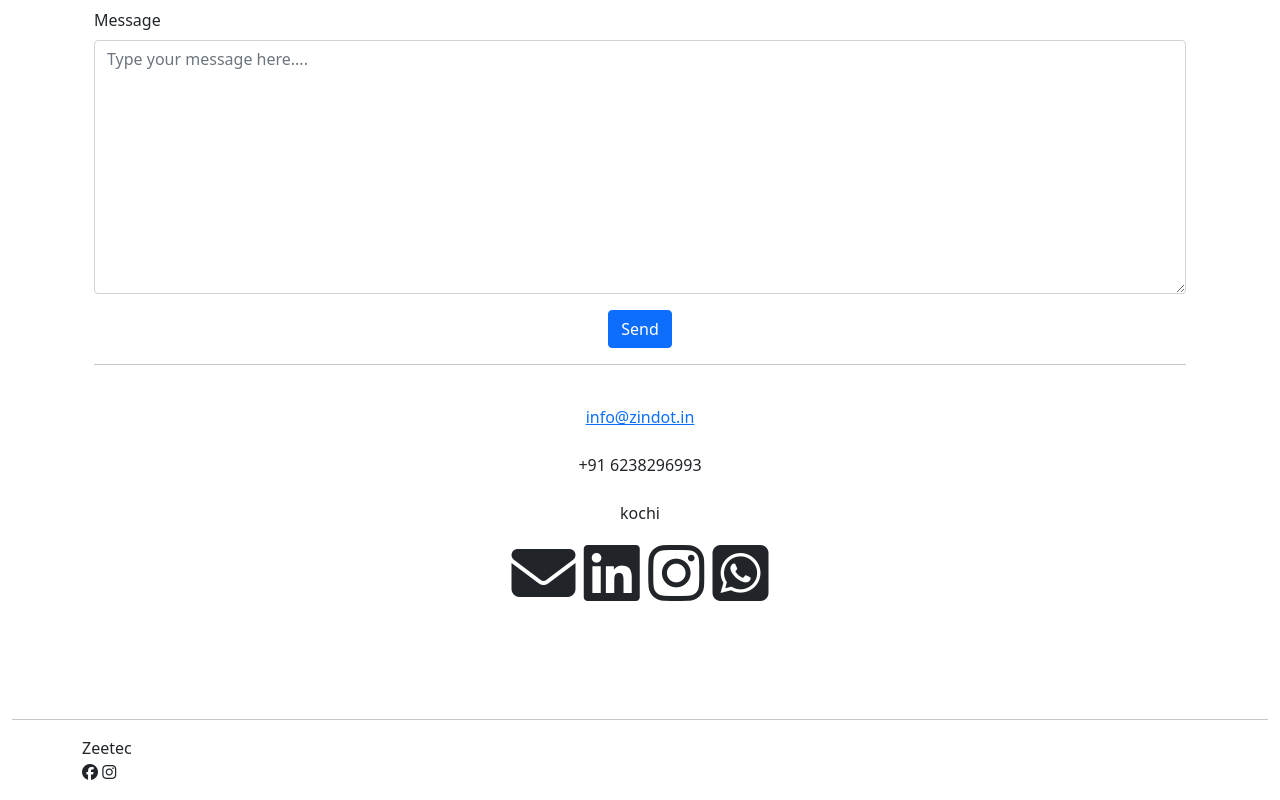
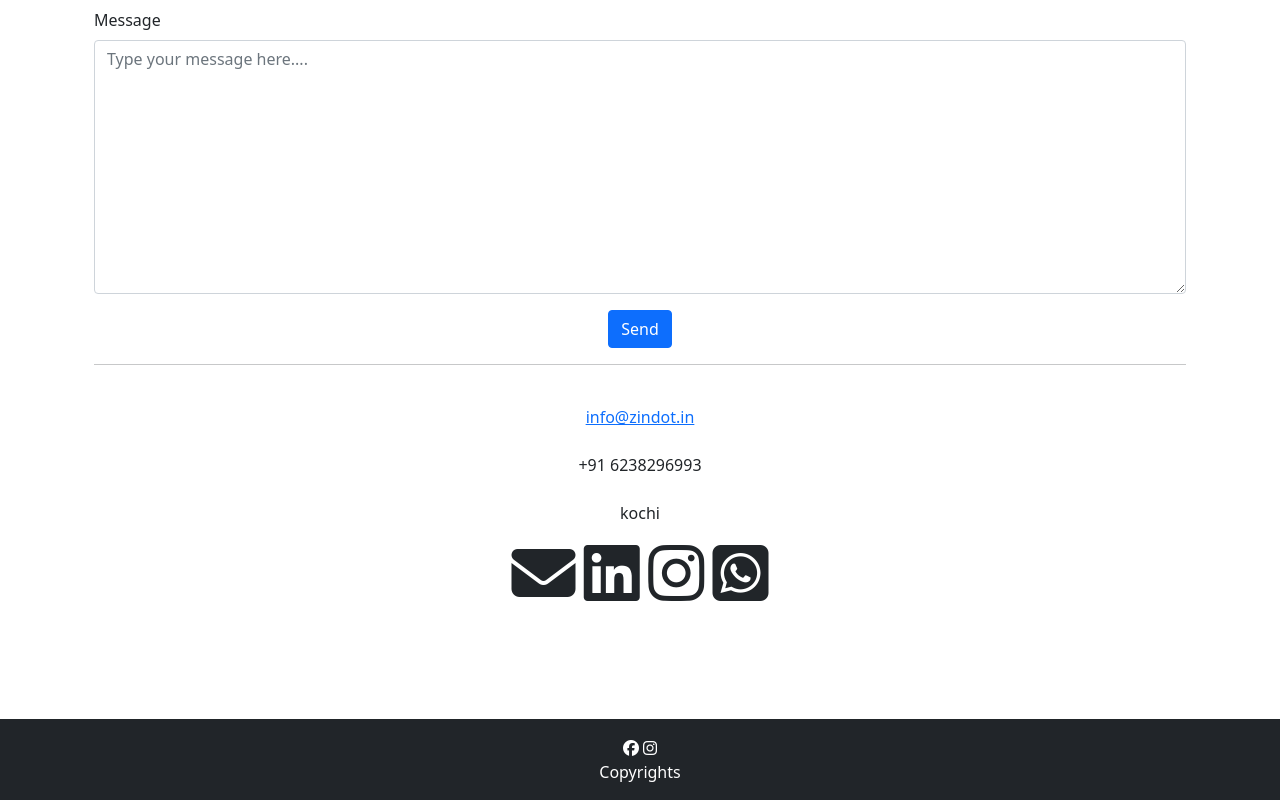
Before and after one commit to mukhilvinod/touzi_project, a plain HTML site: page index.html in a window 1280 px wide. Shown: the part 2989-3789 px from the top of the page. Drawn offline with nearby package versions, Linux system fonts and the light colour scheme.

Commit message:
author -commit change

```diff
--- a/index.html
+++ b/index.html
@@ -16,7 +16,7 @@
             <nav class="navbar navbar-expand-lg navbar-dark shadow-5-strong"   >
                 <div class="container-fluid" >
                   <a class="navbar-brand" href="#" style="color: blueviolet;">Zeetec</a>
-                  <button class="navbar-toggler" type="button" data-bs-toggle="collapse" data-bs-target="#navbarNav" aria-controls="navbarNav" aria-expanded="false" aria-label="Toggle navigation">
+                  <button class="navbar-toggler" type="button" data-bs-toggle="collapse" data-bs-target="#navbarNav" aria-controls="navbarNav" aria-expanded="false" aria-label="Toggle navigation" style="color: blueviolet;">
                     <span class="navbar-toggler-icon"></span>
                   </button>
                   <div class="collapse navbar-collapse" id="navbarNav">
@@ -462,29 +462,18 @@
 
     </div>
 
-    <div class="container-fluid">
+    <div class="container-fluid bg-dark">
         <hr>
-        <footer class="">
+        <footer class="bg-dark">
             <div class="container">
-
               <div class="row">
-
-                <div class="col-md-12 ">
-                    Zeetec
-
-
-
-
-
-                </div>
-
-                <div class="col-md-12 ">
+                <div class="col-md-12 text-white text-center">
                   <i class="fa-brands fa-facebook"></i>
                   <i class="fa-brands fa-instagram"></i>
 
 
 
-
+                  <p>Copyrights</p>
                 </div>
 
               </div>
```
